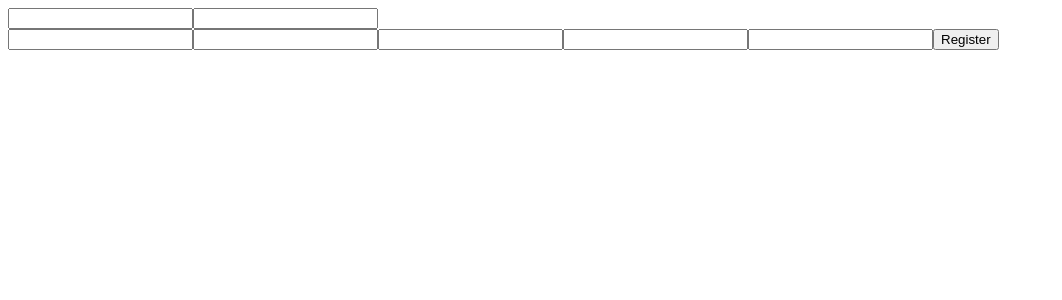
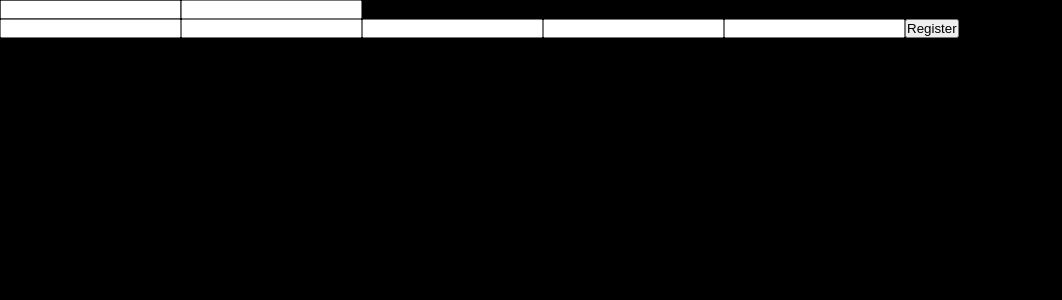
Before and after one commit to sabaPhruidze/fullstack-registration-RPS, a React (Vite) app in the folder Frontend/: page /register in a window 1280 px wide. Shown: the top 300 px of the page, without its empty margins (0-1062 px from the left). Built offline with nearby package versions, Linux system fonts and the light colour scheme.

Commit message:
I still progressing the styled components inside the project . I am also going to use themeproived as well as globalstyles

```diff
--- a/Frontend/src/components/Root.tsx
+++ b/Frontend/src/components/Root.tsx
@@ -1,10 +1,24 @@
-import Header from "./Header";
+import Header from "./pieces/Header";
 import { Outlet } from "react-router-dom";
+import { Globalstyles } from "./pieces/GlobalStyle";
+import { ThemeProvider } from "styled-components";
 export default function Root() {
+  const colors = {
+    green: {
+      light : "0a5c36",
+      lightplus: "0F5132",
+      middle:"14452f",
+      middleplus:"18392b",
+      dark:"1d2e28"
+    },
+    white:'white',
+    black:"black"
+  }
   return (
-    <div>
+    <ThemeProvider theme={colors}>
      <Header/>
+     <Globalstyles/>
      <Outlet />
-    </div>
+    </ThemeProvider>
   )
 }
--- /dev/null
+++ b/Frontend/src/components/pieces/GlobalStyle.tsx
@@ -0,0 +1,12 @@
+import styled,{css,createGlobalStyle} from 'styled-components'
+
+export const Globalstyles = createGlobalStyle`
+    * {
+        margin:0;
+        padding:0;
+        box-sizing:border-box;
+    }
+    body {
+        background-color:black;
+    }
+`
--- a/Frontend/src/components/Header.tsx
+++ b/Frontend/src/components/pieces/Header.tsx
@@ -1,5 +1,5 @@
 import { Helmet } from "react-helmet"
-import ICON from "../assets/img/RPS.png"
+import ICON from "../../assets/img/RPS.png"
 function Header() {
   const DCONTENT = "This Website is for testing skills for backend and frontend and also it is first try making game with React" //description context
   const KCONTENT = "Rock,ROCKPAPERSCISSORS,Game,RPS,Fullstack"
```
